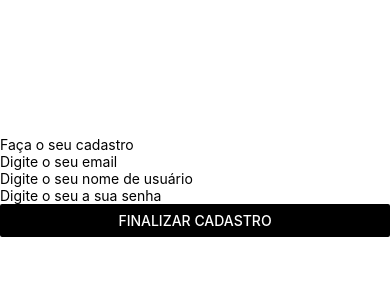
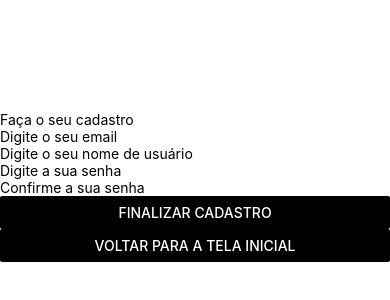
Before and after one commit to FelipeGuttemberg/telas, a React Native app: screen / in a window 390 px wide. Shown: the part 236-536 px from the top of the page. Built offline with nearby package versions, Linux system fonts and the light colour scheme.

Commit message:
Versão inicial

```diff
--- a/App.js
+++ b/App.js
@@ -11,10 +11,11 @@ export default function App() {
       <View>
       <TextInput style={estilos.email} placeholder='Digite o seu email'/>
       <TextInput style={estilos.nome} placeholder='Digite o seu nome de usuário'/>
-      <TextInput style={estilos.senha} placeholder='Digite o seu a sua senha'/>
-      <Button style={estilos.botao} color='black' title='Finalizar Cadastro'></Button>
+      <TextInput style={estilos.senha} placeholder='Digite a sua senha'/>
+      <TextInput style={estilos.confirmarSenha} placeholder='Confirme a sua senha' />
+      <Button style={estilos.botao} color='black' title='Finalizar cadastro'></Button>
+      <Button style={estilos.botaoVoltar} color='black' title='Voltar para a tela inicial'></Button>
       </View>
-
     </View>
   );
 }
@@ -23,7 +24,8 @@ const estilos = StyleSheet.create({
 
 telaDeCadastro:{
     flex: 1,
-    justifyContent: 'center'
+    justifyContent: 'center',
+    backgroundColor: 'blueskyblue'
 },
 
 cadastro:{
@@ -41,7 +43,16 @@ nome:{
 senha:{
 
 },
+
+confirmarSenha:{
+
+},
+
 botao:{
+
+},
+
+botaoVoltar:{
 
 }
 });
```
